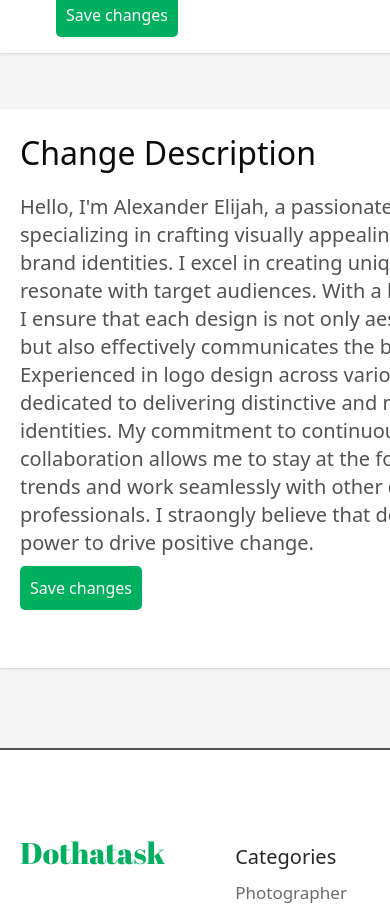
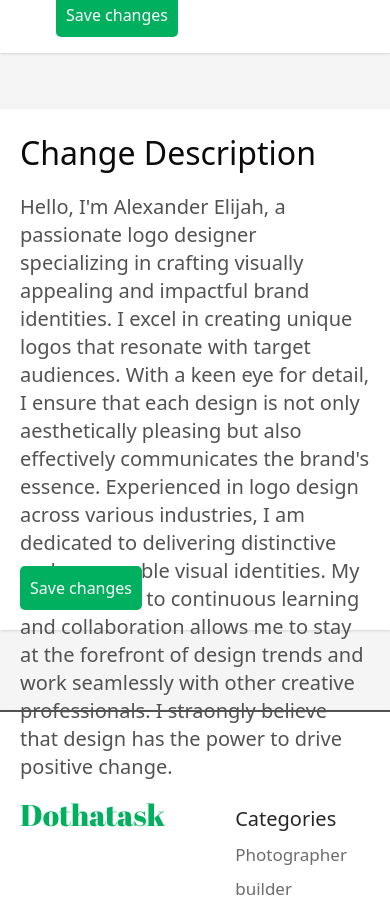
Before and after one commit to OthmanSALAHI/frontend-dothatask, a React (Vite) app: page /profile-setting in a window 390 px wide. Shown: the part 880-1794 px from the top of the page. Built offline with nearby package versions, Linux system fonts and the light colour scheme.

Commit message:
Refactor Personaldescription component styles

```diff
--- a/src/components/settingProfile/Personaldescription.jsx
+++ b/src/components/settingProfile/Personaldescription.jsx
@@ -3,10 +3,10 @@ import React from 'react'
 function Personaldescription() {
   return (
     <div>
-        <div className="w-[597px] h-[559px] p-5 bg-white shadow flex-col justify-center items-start gap-10 ">
-            <div className="self-stretch h-[341px] flex-col justify-start items-start gap-4 flex">
+        <div className="md:w-[597px] w-full lg:h-[559px]  p-5 bg-white shadow flex-col justify-center items-start gap-10 ">
+            <div className=" h-[341px] flex-col justify-start items-start gap-4 flex">
                 <div className="text-center text-stone-950 text-[32px] font-medium">Change Description</div>
-                <div className="self-stretch text-neutral-600 text-xl font-normal">
+                <div className=" text-neutral-600 text-xl font-normal">
                     Hello, I'm Alexander Elijah, a passionate logo designer specializing in crafting visually appealing and
                     impactful brand identities. I excel in creating unique logos that resonate with target audiences.
                     With a keen eye for detail, I ensure that each design is not only aesthetically pleasing but also
```
